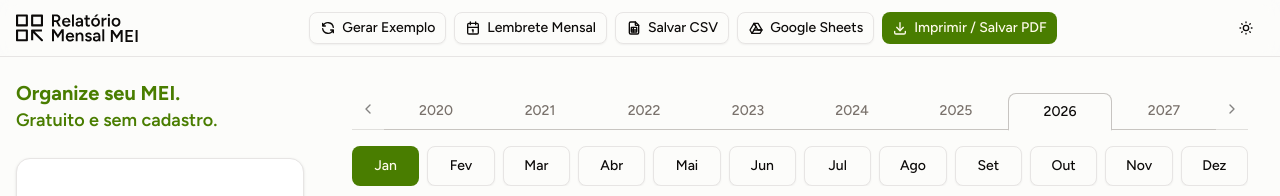
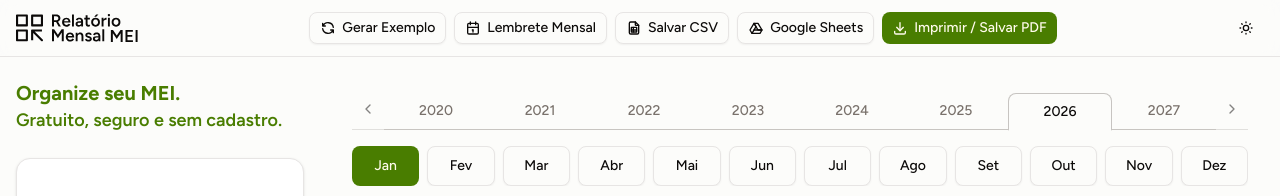
Before and after one commit to EpicoStudio/relatorio-receitas-brutas-mei, a React (Vite) app: page / in a window 1280 px wide. Shown: the top 196 px of the page. Built offline with nearby package versions, Linux system fonts and the light colour scheme.

Commit message:
chore: atualiza subtítulo para 'Gratuito, seguro e sem cadastro.'

```diff
--- a/src/App.tsx
+++ b/src/App.tsx
@@ -56,7 +56,7 @@ function AppContent() {
             {/* H1 Promocional - Mobile */}
             <h1 className="lg:hidden text-primary font-bold text-xl leading-tight mb-4 print:hidden">
               Organize seu MEI.
-              <span className="block text-lg font-semibold">Gratuito e sem cadastro.</span>
+              <span className="block text-lg font-semibold">Gratuito, seguro e sem cadastro.</span>
             </h1>
             <MonthNavigation
               periodoAtual={periodoAtual}
--- a/src/components/layout/sidebar.tsx
+++ b/src/components/layout/sidebar.tsx
@@ -32,7 +32,7 @@ export function Sidebar({ open, onOpenChange }: SidebarProps) {
           {/* H1 Promocional - Desktop */}
           <h1 className="text-primary font-bold text-xl leading-tight mb-6 print:hidden">
             Organize seu MEI.
-            <span className="block text-lg font-semibold">Gratuito e sem cadastro.</span>
+            <span className="block text-lg font-semibold">Gratuito, seguro e sem cadastro.</span>
           </h1>
           {sidebarContent}
         </div>
```
